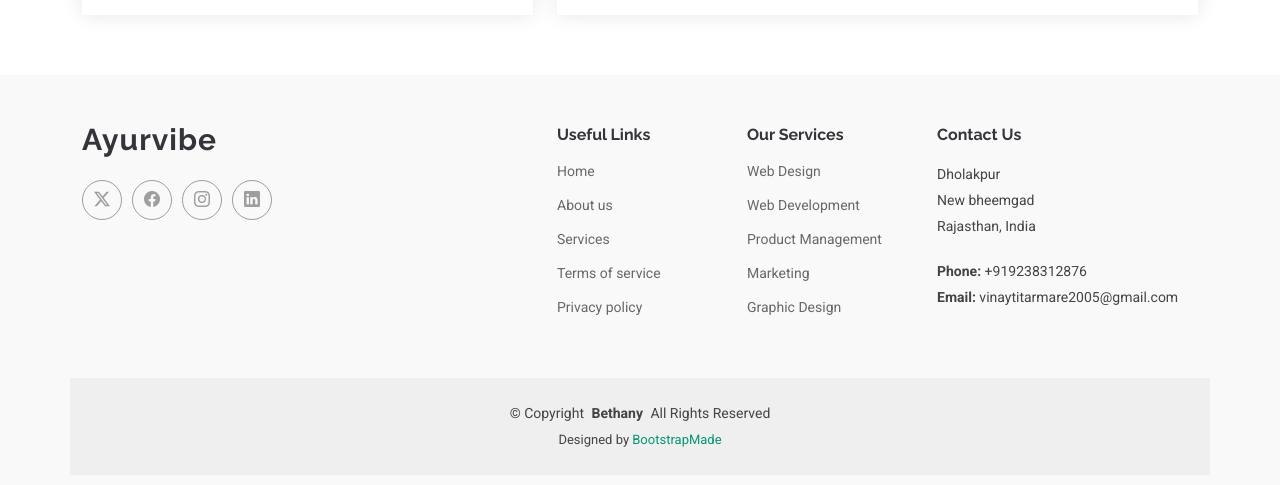
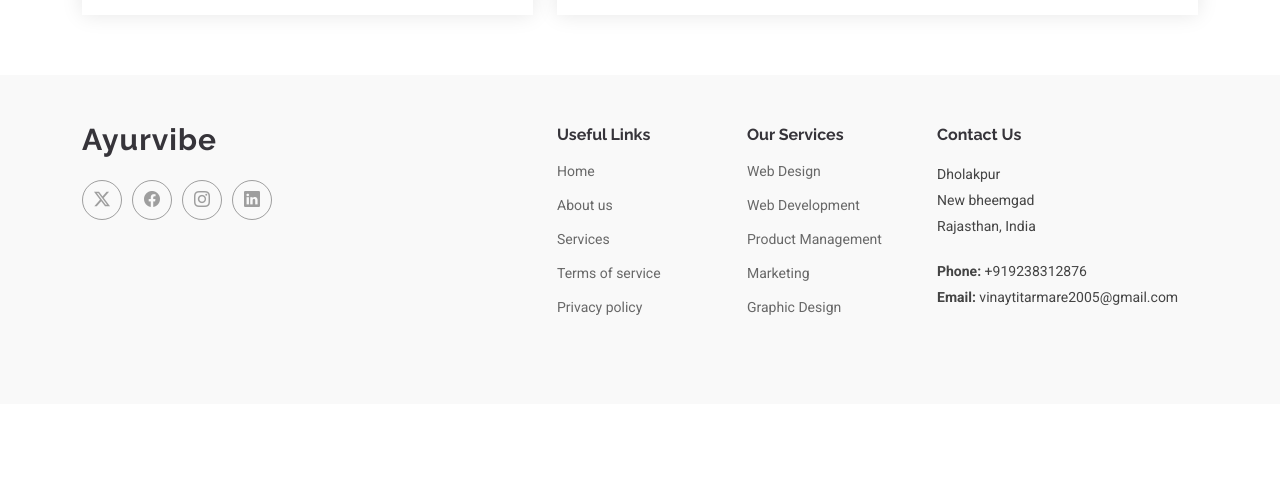
Before and after one commit to Vinaytitarmare/Wildcraft_vinay, a plain HTML site: page webcraft/index.html in a window 1280 px wide. Shown: the part 5949-6434 px from the top of the page. After the commit the page ends 6353 px from the top, so only its background shows below. Drawn offline with Linux system fonts and the light colour scheme.

Commit message:
Update index.html

```diff
--- a/webcraft/index.html
+++ b/webcraft/index.html
@@ -768,16 +768,7 @@
       </div>
     </div>
 
-    <div class="container copyright text-center mt-4">
-      <p>© <span>Copyright</span> <strong class="px-1 sitename">Bethany</strong> <span>All Rights Reserved</span></p>
-      <div class="credits">
-        <!-- All the links in the footer should remain intact. -->
-        <!-- You can delete the links only if you've purchased the pro version. -->
-        <!-- Licensing information: https://bootstrapmade.com/license/ -->
-        <!-- Purchase the pro version with working PHP/AJAX contact form: [buy-url] -->
-        Designed by <a href="https://bootstrapmade.com/">BootstrapMade</a>
-      </div>
-    </div>
+
 
   </footer>
 
```
